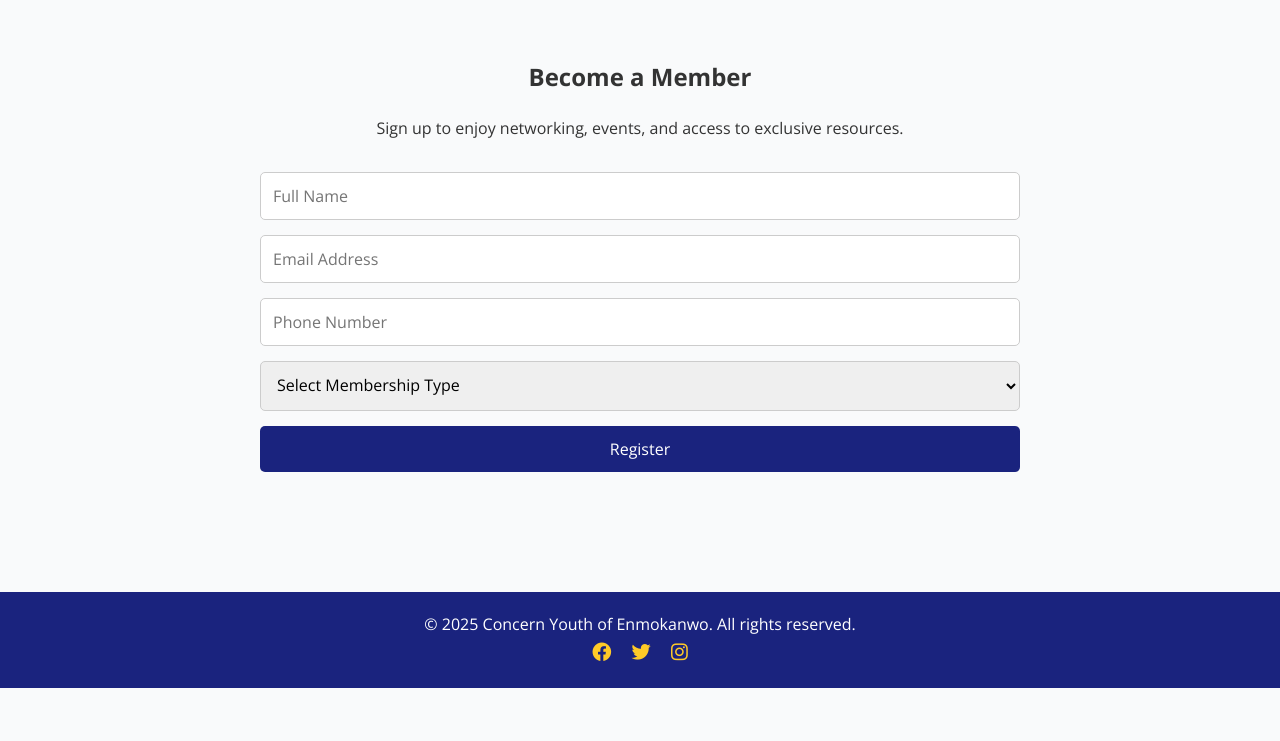
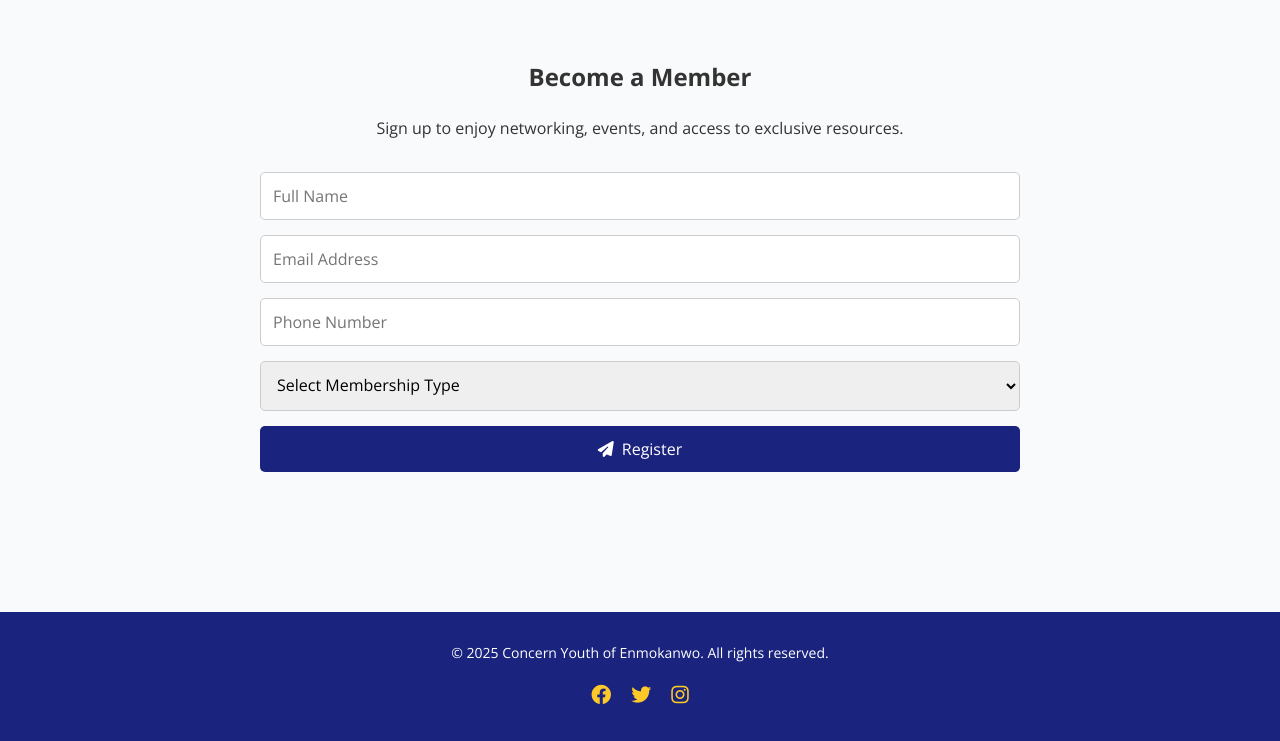
Before and after one commit to PROF-ERICUS/CONCERN-YOUTH-OF-ENMOKANWO, a plain HTML site: page membership.html in a window 1280 px wide. Shown: the part 547-1288 px from the top of the page. Before the commit the page ends 1235 px from the top, so only its background shows below. Drawn offline with nearby package versions, Linux system fonts and the light colour scheme.

Commit message:
Update membership.html

```diff
--- a/membership.html
+++ b/membership.html
@@ -50,12 +50,14 @@ nav ul li a:hover, nav ul li a.active { color: #ffca28; }
   position: relative;
   color: #fff;
 }
+
 .hero-overlay {
-  background: rgba(0, 0, 0, 0.55);
+  background: rgba(0, 0, 0, 0.5); /* semi-transparent black overlay */
   padding: 60px 20px;
   border-radius: 10px;
   display: inline-block;
 }
+
 .hero-overlay h1 { font-size: 2.5rem; margin-bottom: 20px; }
 .hero-overlay p { font-size: 1.2rem; }
 
@@ -70,31 +72,38 @@ nav ul li a:hover, nav ul li a.active { color: #ffca28; }
 .membership p { margin-bottom: 30px; font-size: 16px; }
 .membership-form { display: flex; flex-direction: column; gap:15px; }
 .membership-form input, .membership-form select { padding: 12px; border-radius: 5px; border:1px solid #ccc; font-size:16px; }
-.membership-form button { padding: 12px; border-radius: 5px; border:none; background:#1a237e; color:#fff; font-size:16px; cursor:pointer; transition: 0.3s; }
+.membership-form button {
+  padding: 12px;
+  border-radius: 5px;
+  border:none;
+  background:#1a237e;
+  color:#fff;
+  font-size:16px;
+  cursor:pointer;
+  transition: 0.3s;
+  display: flex;
+  align-items: center;
+  justify-content: center;
+  gap: 8px;
+}
 .membership-form button:hover { background:#0f1b60; }
 
-/* Footer */
-footer { background:#1a237e; color:#fff; text-align:center; padding:20px; margin-top:40px; }
-footer a { color:#ffca28; margin: 0 0.5rem; font-size: 1.2rem; }
-footer a:hover { color:#fff; }
-
-/* Back to Top */
-#backToTop {
-  position: fixed;
-  bottom: 20px;
-  right: 20px;
+/* Footer (Same as About Page) */
+footer {
   background: #1a237e;
   color: #fff;
-  border: none;
-  border-radius: 50%;
-  padding: 12px 15px;
-  font-size: 18px;
-  cursor: pointer;
-  display: none;
-  box-shadow: 0 2px 6px rgba(0,0,0,0.3);
-  transition: 0.3s;
+  padding: 30px 20px;
+  margin-top: 60px;
 }
-#backToTop:hover { background: #ffca28; color:#1a237e; }
+.footer-container {
+  max-width: 1100px;
+  margin: auto;
+  text-align: center;
+}
+footer p { margin-bottom: 15px; font-size: 14px; }
+footer .social-links { display: flex; justify-content: center; gap: 20px; }
+footer .social-links a { color: #ffca28; font-size: 20px; transition: 0.3s; }
+footer .social-links a:hover { color: #fff; }
 </style>
 </head>
 <body>
@@ -137,22 +146,21 @@ footer a:hover { color:#fff; }
       <option value="regular">Regular</option>
       <option value="premium">Premium</option>
     </select>
-    <button type="submit">Register</button>
+    <button type="submit"><i class="fas fa-paper-plane"></i> Register</button>
   </form>
 </section>
 
 <!-- Footer -->
 <footer>
-  <p>&copy; <span id="year"></span> Concern Youth of Enmokanwo. All rights reserved.</p>
-  <div class="social-links">
-    <a href="https://www.facebook.com/share/1BxeVjF9F9/"><i class="fab fa-facebook"></i></a>
-    <a href="#"><i class="fab fa-twitter"></i></a>
-    <a href="#"><i class="fab fa-instagram"></i></a>
+  <div class="footer-container">
+    <p>&copy; <span id="year"></span> Concern Youth of Enmokanwo. All rights reserved.</p>
+    <div class="social-links">
+      <a href="https://www.facebook.com/share/1BxeVjF9F9/" target="_blank"><i class="fab fa-facebook"></i></a>
+      <a href="#"><i class="fab fa-twitter"></i></a>
+      <a href="#"><i class="fab fa-instagram"></i></a>
+    </div>
   </div>
 </footer>
-
-<!-- Back to Top Button -->
-<button id="backToTop"><i class="fas fa-arrow-up"></i></button>
 
 <script>
 document.getElementById("year").textContent = new Date().getFullYear();
@@ -164,25 +172,8 @@ function toggleMenu() {
 
 window.addEventListener("scroll", function () {
   const header = document.querySelector("header");
-  const backToTop = document.getElementById("backToTop");
-
-  if (window.scrollY > 50) {
-    header.classList.add("shrink");
-  } else {
-    header.classList.remove("shrink");
-  }
-
-  // Show back to top
-  if (window.scrollY > 300) {
-    backToTop.style.display = "block";
-  } else {
-    backToTop.style.display = "none";
-  }
-});
-
-// Scroll to top
-document.getElementById("backToTop").addEventListener("click", () => {
-  window.scrollTo({ top: 0, behavior: "smooth" });
+  if (window.scrollY > 50) { header.classList.add("shrink"); }
+  else { header.classList.remove("shrink"); }
 });
 </script>
 
```
